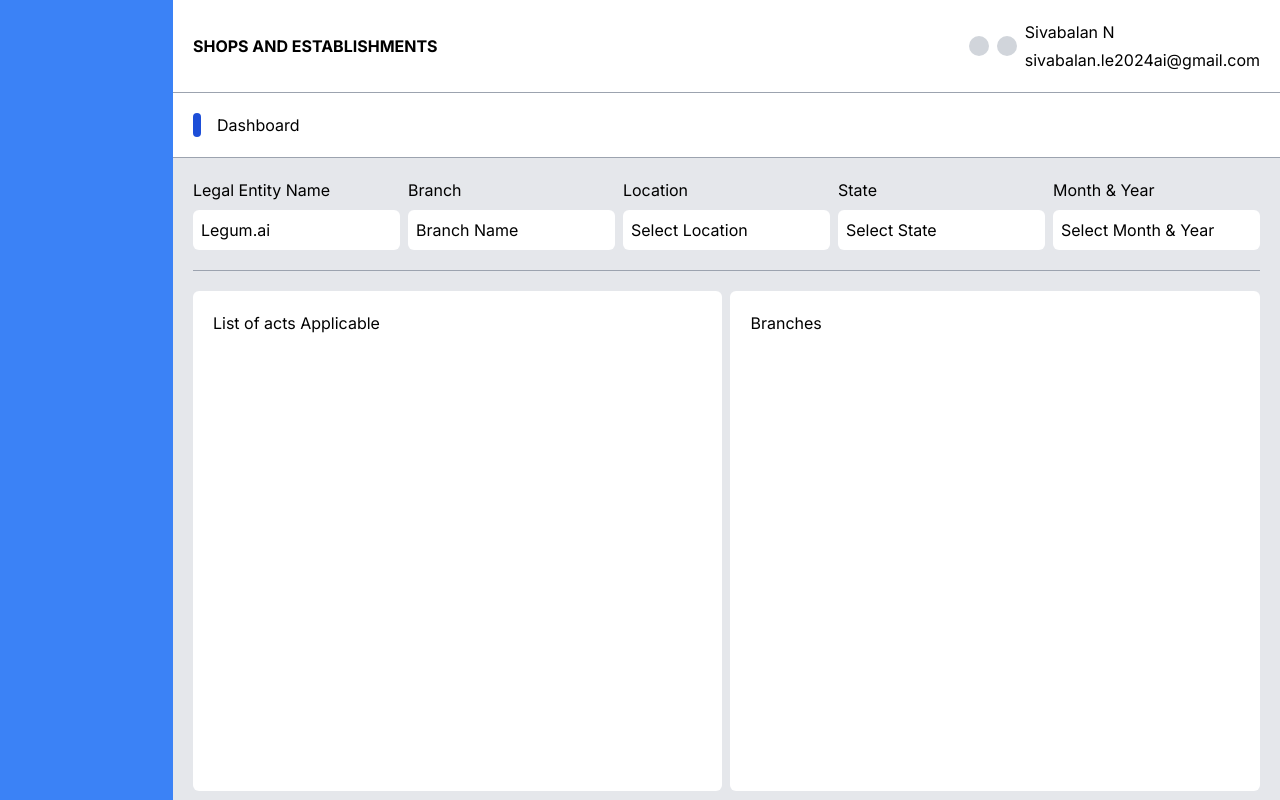
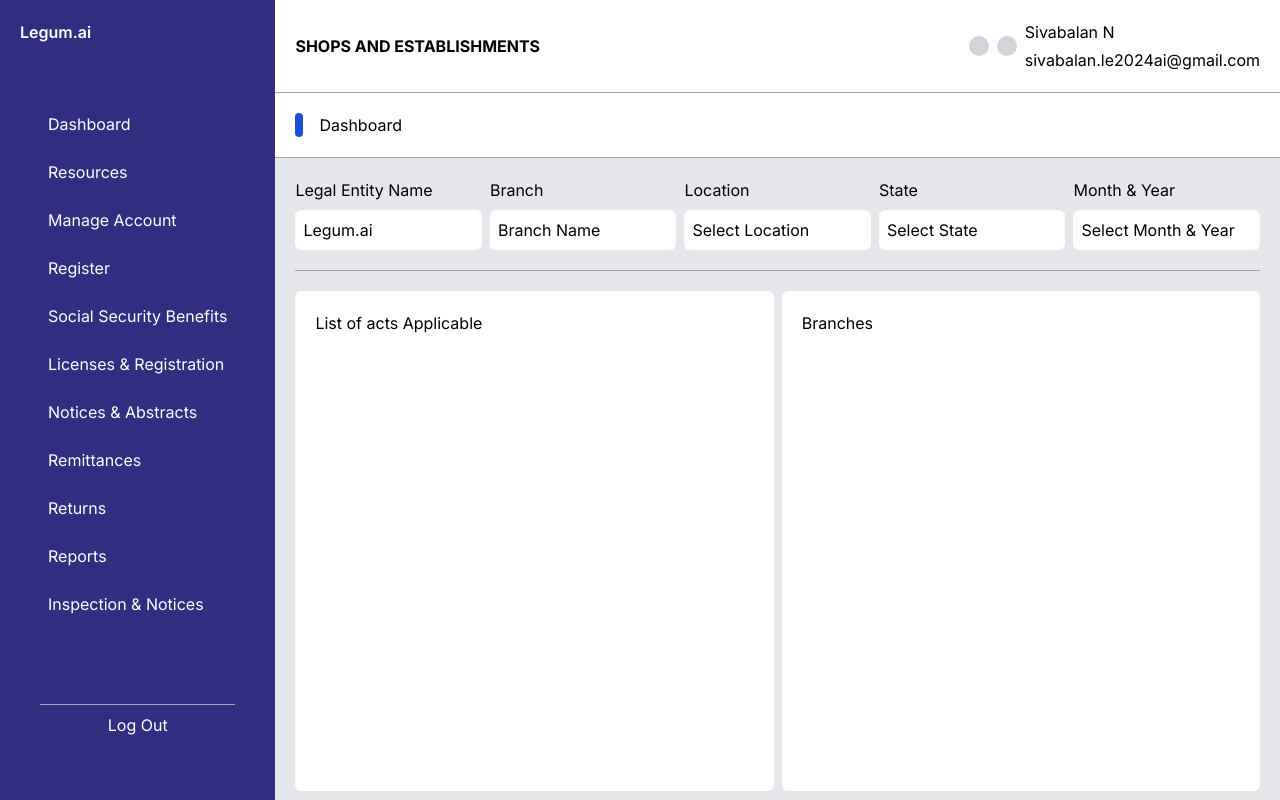
Before and after one commit to HrishikShaji/labor-law, a Next.js app: page / in a window 1280 px wide. Shown: the top 800 px of the page. Built offline with nearby package versions, Linux system fonts and the light colour scheme.

Commit message:
sidebar rough layout done

```diff
--- a/app/components/SideBar.tsx
+++ b/app/components/SideBar.tsx
@@ -1,5 +1,41 @@
+import Link from "next/link";
+
+const sections = [
+	{ title: "Dashboard", url: "/dashboard" },
+	{ title: "Resources", url: "/resources" },
+	{ title: "Manage Account", url: "/manage-account" },
+	{ title: "Register", url: "/register" },
+	{ title: "Social Security Benefits", url: "/social-security-benefits" },
+	{ title: "Licenses & Registration", url: "/license-registration" },
+	{ title: "Notices & Abstracts", url: "/notices" },
+	{ title: "Remittances", url: "/remittances" },
+	{ title: "Returns", url: "/returns" },
+	{ title: "Reports", url: "/reports" },
+	{ title: "Inspection & Notices", url: "/inspections" },
+];
+
 export const SideBar = () => {
-  return (
-    <div className="min-h-screen w-[200px] flex flex-col bg-blue-500"></div>
-  );
+	return (
+		<div className="min-h-screen  flex flex-col bg-indigo-900">
+			<div className="p-5">
+				<h1 className="text-white font-semibold">Legum.ai</h1>
+			</div>
+			<div className="flex flex-col px-10 gap-2 mt-10">
+				{sections.map((item, i) => (
+					<Link
+						key={i}
+						href={item.url}
+						className="p-2 text-white hover:bg-white hover:text-indigo-900 whitespace-nowrap rounded-md"
+					>
+						{item.title}
+					</Link>
+				))}
+			</div>
+			<div className="px-10 mt-20">
+				<button className="w-full text-white border-t-[1px] border-gray-400 p-2">
+					Log Out
+				</button>
+			</div>
+		</div>
+	);
 };
```
